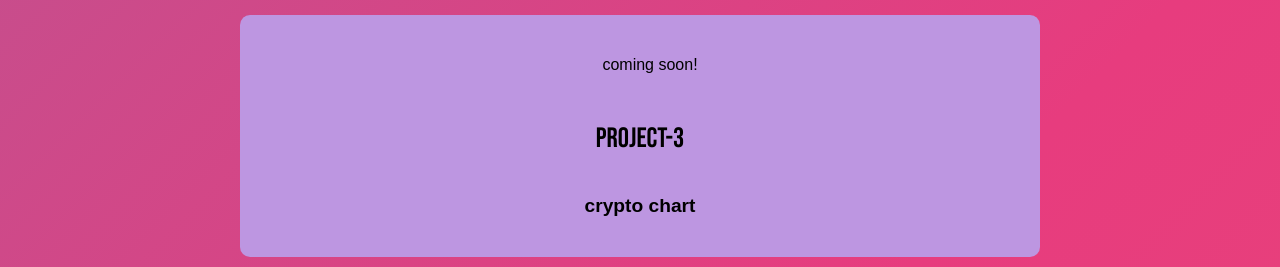
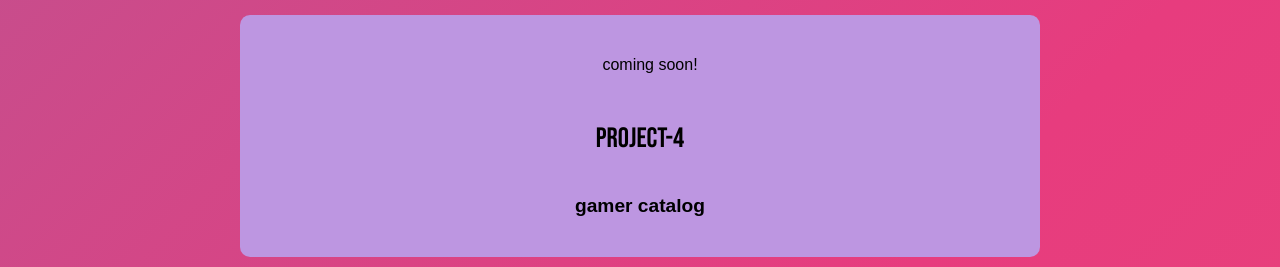
Before and after one commit to Antcharles22/Portfolio, a React (Create React App) app: page / in a window 1280 px wide. Shown: the part 3540-3807 px from the top of the page. Built offline with nearby package versions, Linux system fonts and the light colour scheme; a web font is replaced by a local one.

Commit message:
game catalog

```diff
--- a/src/main/main.js
+++ b/src/main/main.js
@@ -79,8 +79,8 @@ export const Main = () => {
         <div className="portfolio">
             <h4>coming soon!</h4>
             <article className="portfolio-text">
-            <h3>Project-3</h3>
-            <p>crypto chart</p>
+            <h3>Project-4</h3>
+            <p>gamer catalog</p>
             </article>
         </div>
 
```
